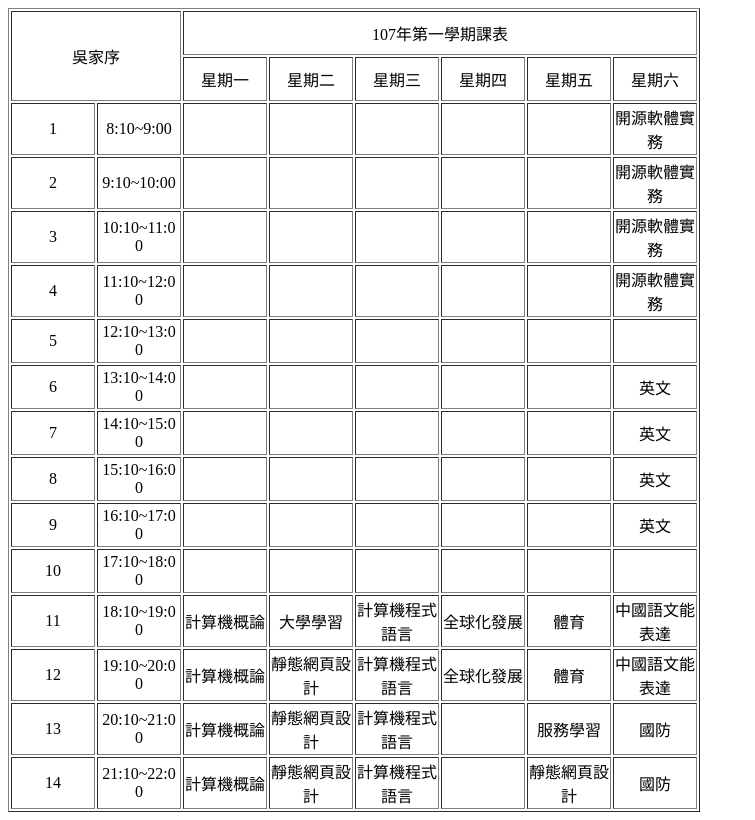
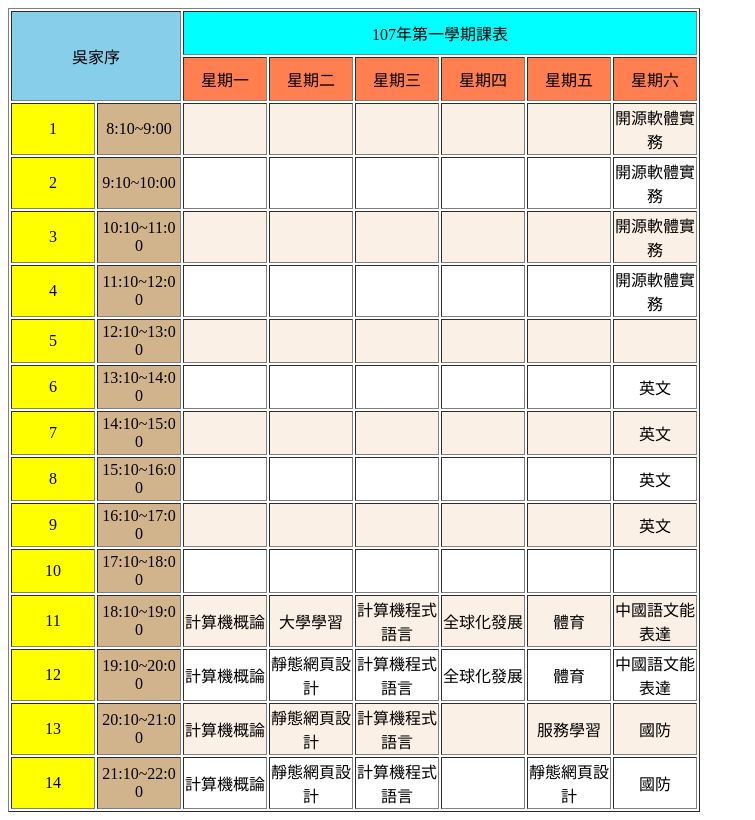
Before and after one commit to jasonwu1010131/tku, a plain HTML site: page W02/my class.html in a window 1280 px wide. Shown: the whole page, without its empty margins (0-755 px from the left). Drawn offline with Linux system fonts and the light colour scheme.

Commit message:
Update my class.html

```diff
--- a/W02/my class.html
+++ b/W02/my class.html
@@ -16,20 +16,30 @@
 <body>
     <table border="1">
     	<tr>
-    		<td rowspan="2" colspan="2">吳家序</td>
-    		<td colspan="6">107年第一學期課表</td>
+    		<td bgcolor="skyblue" rowspan="2" colspan="2">吳家序</td>
+    		<td bgcolor="aqua" colspan="6">107年第一學期課表</td>
     	</tr>
     	<tr>
-    		<td>星期一</td>
-    		<td>星期二</td>
-    		<td>星期三</td>
-    		<td>星期四</td>
-    		<td>星期五</td>
-            <td>星期六</td>
+    		<td bgcolor="coral">星期一</td>
+    		<td bgcolor="coral">星期二</td>
+    		<td bgcolor="coral">星期三</td>
+    		<td bgcolor="coral">星期四</td>
+    		<td bgcolor="coral">星期五</td>
+            <td bgcolor="coral">星期六</td>
     	</tr>
     	<tr>
-    		<td>1</td>
-    		<td>8:10~9:00</td>
+    		<td bgcolor="yellow">1</td>
+    		<td bgcolor="tan">8:10~9:00</td>
+    		<td bgcolor="linen"></td>
+    		<td bgcolor="linen"></td>
+    		<td bgcolor="linen"></td>
+    		<td bgcolor="linen"></td>
+    		<td bgcolor="linen"></td>
+            <td bgcolor="linen">開源軟體實務</td>
+    	</tr>
+    	<tr>
+    		<td bgcolor="yellow">2</td>
+    		<td bgcolor="tan">9:10~10:00</td>
     		<td></td>
     		<td></td>
     		<td></td>
@@ -38,28 +48,18 @@
             <td>開源軟體實務</td>
     	</tr>
     	<tr>
-    		<td>2</td>
-    		<td>9:10~10:00</td>
-    		<td></td>
-    		<td></td>
-    		<td></td>
-    		<td></td>
-    		<td></td>
-            <td>開源軟體實務</td>
+    		<td bgcolor="yellow">3</td>
+    		<td bgcolor="tan">10:10~11:00</td>
+    		<td bgcolor="linen"></td>
+    		<td bgcolor="linen"></td>
+            <td bgcolor="linen"></td>
+    		<td bgcolor="linen"></td>
+    		<td bgcolor="linen"></td>
+    		<td bgcolor="linen">開源軟體實務</td>
     	</tr>
     	<tr>
-    		<td>3</td>
-    		<td>10:10~11:00</td>
-    		<td></td>
-    		<td></td>
-            <td></td>
-    		<td></td>
-    		<td></td>
-    		<td>開源軟體實務</td>
-    	</tr>
-    	<tr>
-    		<td>4</td>
-    		<td>11:10~12:00</td>
+    		<td bgcolor="yellow">4</td>
+    		<td bgcolor="tan">11:10~12:00</td>
     		<td></td>
     		<td></td>
     		<td></td>
@@ -68,18 +68,18 @@
     		<td>開源軟體實務</td>
     	</tr>
     	<tr>
-    		<td>5</td>
-    		<td>12:10~13:00</td>
-    		<td></td>
-    		<td></td>
-    		<td></td>
-    		<td></td>
-            <td></td>
-    		<td></td>
+    		<td bgcolor="yellow">5</td>
+    		<td bgcolor="tan">12:10~13:00</td>
+    		<td bgcolor="linen"></td>
+    		<td bgcolor="linen"></td>
+    		<td bgcolor="linen"></td>
+    		<td bgcolor="linen"></td>
+            <td bgcolor="linen"></td>
+    		<td bgcolor="linen"></td>
     	</tr>
     	<tr>
-    		<td>6</td>
-    		<td>13:10~14:00</td>
+    		<td bgcolor="yellow">6</td>
+    		<td bgcolor="tan">13:10~14:00</td>
     		<td></td>
     		<td></td>
     		<td></td>
@@ -88,18 +88,18 @@
     		<td>英文</td>
     	</tr>
     	<tr>
-    		<td>7</td>
-    		<td>14:10~15:00</td>
-    		<td></td>
-    		<td></td>
-    		<td></td>
-    		<td></td>
-            <td></td>
-    		<td>英文</td>
+    		<td bgcolor="yellow">7</td>
+    		<td bgcolor="tan">14:10~15:00</td>
+    		<td bgcolor="linen"></td>
+    		<td bgcolor="linen"></td>
+    		<td bgcolor="linen"></td>
+    		<td bgcolor="linen"></td>
+            <td bgcolor="linen"></td>
+    		<td bgcolor="linen">英文</td>
     	</tr>
     	<tr>
-    		<td>8</td>
-    		<td>15:10~16:00</td>
+    		<td bgcolor="yellow">8</td>
+    		<td bgcolor="tan">15:10~16:00</td>
     		<td></td>
     		<td></td>
             <td></td>
@@ -108,18 +108,18 @@
     		<td>英文</td>
     	</tr>
     	<tr>
-    		<td>9</td>
-    		<td>16:10~17:00</td>
-    		<td></td>
-    		<td></td>
-    		<td></td>
-    		<td></td>
-    		<td></td>
-            <td>英文</td>
+    		<td bgcolor="yellow">9</td>
+    		<td bgcolor="tan">16:10~17:00</td>
+    		<td bgcolor="linen"></td>
+    		<td bgcolor="linen"></td>
+    		<td bgcolor="linen"></td>
+    		<td bgcolor="linen"></td>
+    		<td bgcolor="linen"></td>
+            <td bgcolor="linen">英文</td>
     	</tr>
     	<tr>
-    		<td>10</td>
-    		<td>17:10~18:00</td>
+    		<td bgcolor="yellow">10</td>
+    		<td bgcolor="tan">17:10~18:00</td>
     		<td></td>
     		<td></td>
     		<td></td>
@@ -128,18 +128,18 @@
     		<td></td>
     	</tr>
     	<tr>
-    		<td>11</td>
-    		<td>18:10~19:00</td>
-    		<td>計算機概論</td>
-    		<td>大學學習</td>
-    		<td>計算機程式語言</td>
-    		<td>全球化發展</td>
-    		<td>體育</td>
-            <td>中國語文能表達</td>
+    		<td bgcolor="yellow">11</td>
+    		<td bgcolor="tan">18:10~19:00</td>
+    		<td bgcolor="linen">計算機概論</td>
+    		<td bgcolor="linen">大學學習</td>
+    		<td bgcolor="linen">計算機程式語言</td>
+    		<td bgcolor="linen">全球化發展</td>
+    		<td bgcolor="linen">體育</td>
+            <td bgcolor="linen">中國語文能表達</td>
         </tr>
         <tr>
-            <td>12</td>
-    		<td>19:10~20:00</td>
+            <td bgcolor="yellow">12</td>
+    		<td bgcolor="tan">19:10~20:00</td>
     		<td>計算機概論</td>
     		<td>靜態網頁設計</td>
     		<td>計算機程式語言</td>
@@ -148,18 +148,18 @@
             <td>中國語文能表達</td>
         </tr>
     	<tr>
-            <td>13</td>
-    		<td>20:10~21:00</td>
-    		<td>計算機概論</td>
-    		<td>靜態網頁設計</td>
-    		<td>計算機程式語言</td>
-    		<td></td>
-    		<td>服務學習</td>
-            <td>國防</td>
+            <td bgcolor="yellow">13</td>
+    		<td bgcolor="tan">20:10~21:00</td>
+    		<td bgcolor="linen">計算機概論</td>
+    		<td bgcolor="linen">靜態網頁設計</td>
+    		<td bgcolor="linen">計算機程式語言</td>
+    		<td bgcolor="linen"></td>
+    		<td bgcolor="linen">服務學習</td>
+            <td bgcolor="linen">國防</td>
         </tr>
     	<tr>
-            <td>14</td>
-    		<td>21:10~22:00</td>
+            <td bgcolor="yellow">14</td>
+    		<td bgcolor="tan">21:10~22:00</td>
     		<td>計算機概論</td>
     		<td>靜態網頁設計</td>
     		<td>計算機程式語言</td>
```
